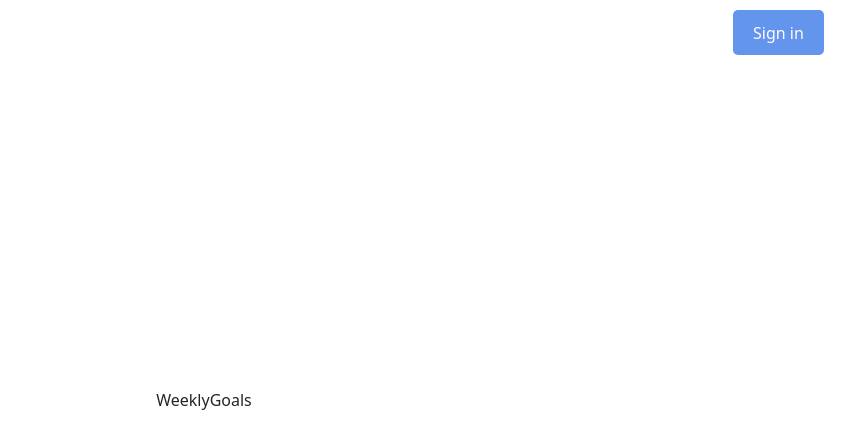
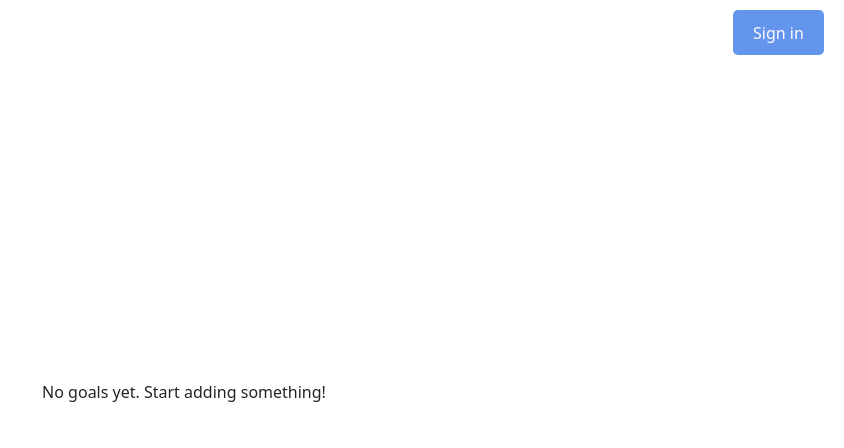
Before and after one commit to ArchismanBhaumik/Goal-Tracker, a React (Vite) app in the folder auth-form/: page /weekly in a window 1280 px wide. Shown: the top 448 px of the page, without its empty margins (436-1280 px from the left). Built offline with nearby package versions, Linux system fonts and the light colour scheme.

Commit message:
segregation of goals

```diff
--- a/auth-form/src/components/CompletedGoals.jsx
+++ b/auth-form/src/components/CompletedGoals.jsx
@@ -1,8 +1,22 @@
 import React from 'react'
+import { useContext } from 'react';
+import GoalCard from "./GoalCard";
+import { GoalContext } from "../context/Context";
 
 function CompletedGoals() {
+   const { goalsArr } = useContext(GoalContext);
   return (
-    <div>CompletedGoals</div>
+   <div className="all-goals-container my-3">
+      <div className="goals-grid m-5 mx-5">
+        {goalsArr.length > 0 ? (
+          goalsArr.filter((goal)=>goal.status == 'Completed').map((goal, index) => (
+            <GoalCard key={index} goal={goal} />
+          ))
+        ) : (
+          <p>No goals Completed Yet!</p>
+        )}
+      </div>
+    </div>
   )
 }
 
--- a/auth-form/src/components/WeeklyGoals.jsx
+++ b/auth-form/src/components/WeeklyGoals.jsx
@@ -1,8 +1,21 @@
 import React from 'react'
-
+import { useContext } from 'react';
+import GoalCard from "./GoalCard";
+import { GoalContext } from "../context/Context";
 function WeeklyGoals() {
+  const { goalsArr } = useContext(GoalContext);
   return (
-    <div>WeeklyGoals</div>
+   <div className="all-goals-container my-3">
+      <div className="goals-grid m-5 mx-5">
+        {goalsArr.length > 0 ? (
+          goalsArr.filter((goal)=>goal.status == 'In Progress').map((goal, index) => (
+            <GoalCard key={index} goal={goal} />
+          ))
+        ) : (
+          <p>No goals yet. Start adding something!</p>
+        )}
+      </div>
+    </div>
   )
 }
 
```
